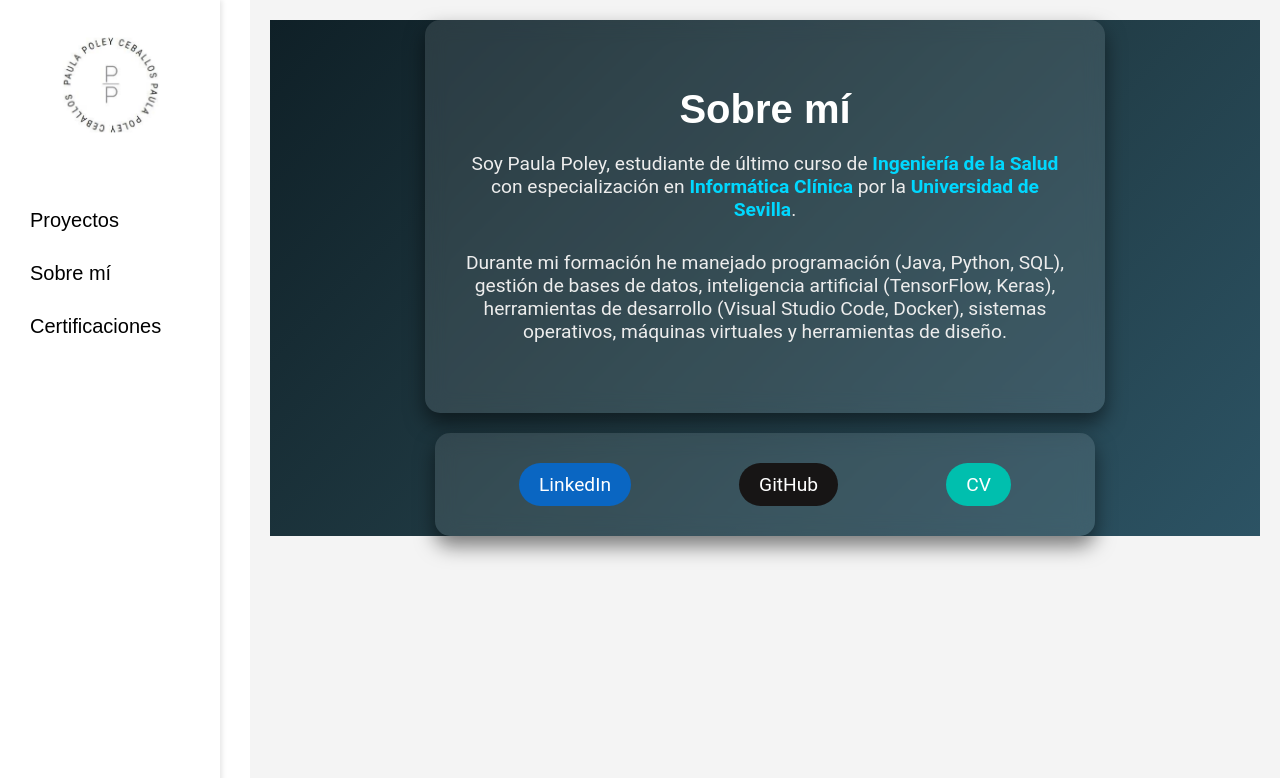
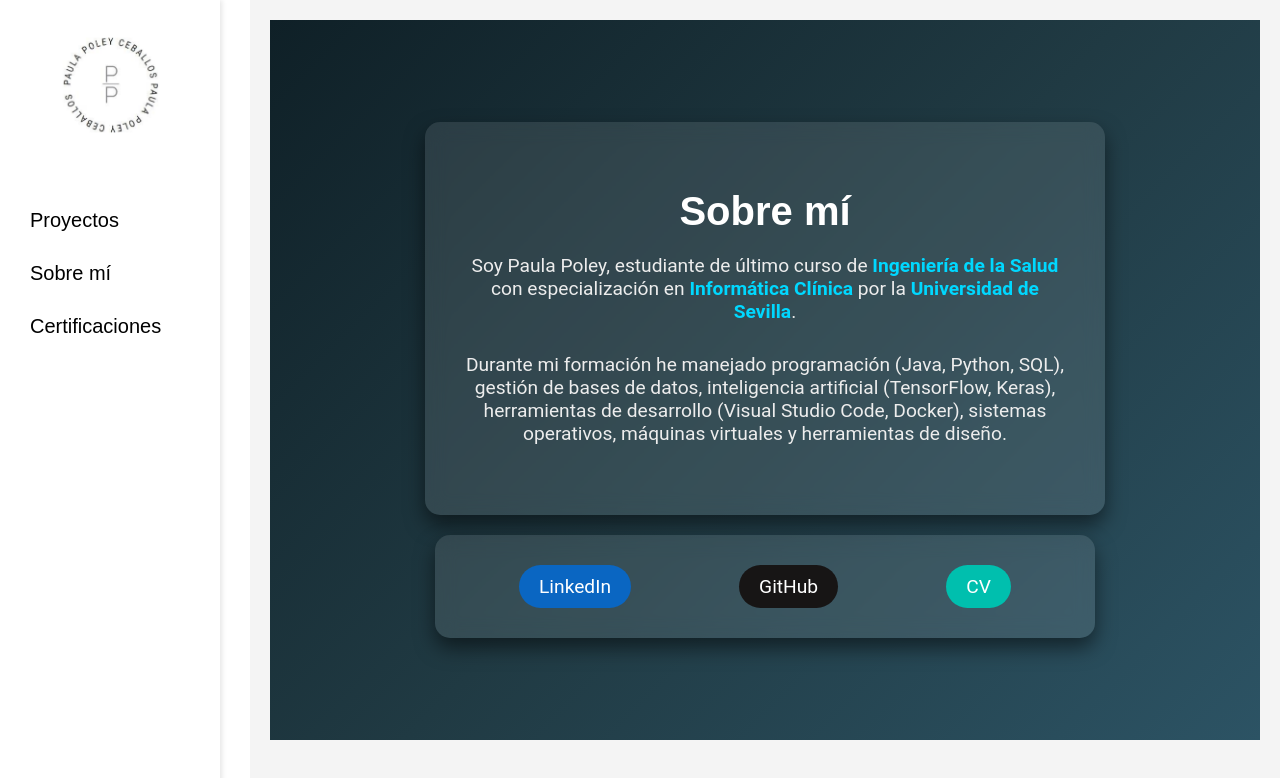
Before and after one commit to paulapoley/portfoliopaulapoley, a React (Create React App) app: page /sobre-mi in a window 1280 px wide. Shown: the top 778 px of the page. Built offline with nearby package versions, Linux system fonts and the light colour scheme.

Commit message:
Update About.css

```diff
--- a/src/pages/About.css
+++ b/src/pages/About.css
@@ -5,8 +5,10 @@
   align-items: center;
   box-sizing: border-box;
   background: linear-gradient(135deg, #0f2027 0%, #203a43 50%, #2c5364 100%);
-  color: #4059a3;
+  color: #ffffff;
   font-family: 'Roboto', sans-serif;
+  min-height: 90vh; /* Asegura que ocupe la altura completa de la pantalla */
+  padding: 20px;
 }
 
 .about-content {
@@ -50,12 +52,6 @@
   width: 100%;
 }
 
-.about-links-intro {
-  font-size: 1.2rem;
-  margin-bottom: 20px;
-  color: #ffffff;
-}
-
 .about-links {
   display: flex;
   justify-content: space-around;
```
